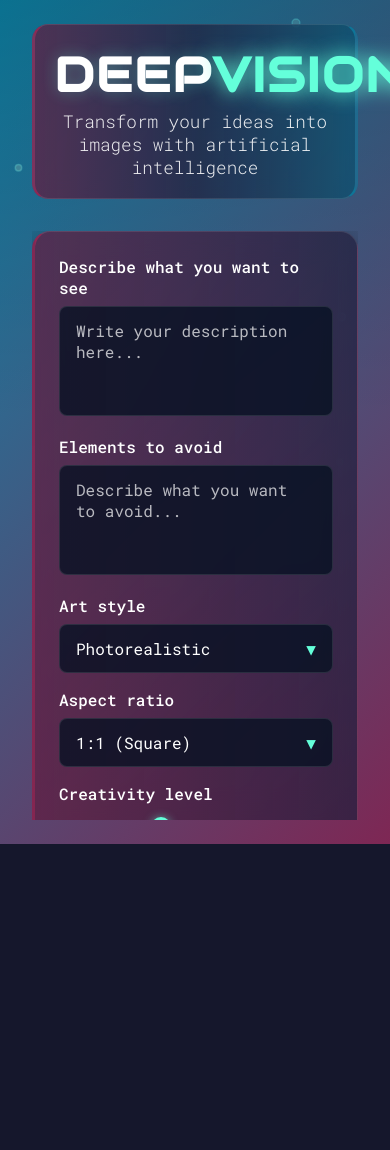
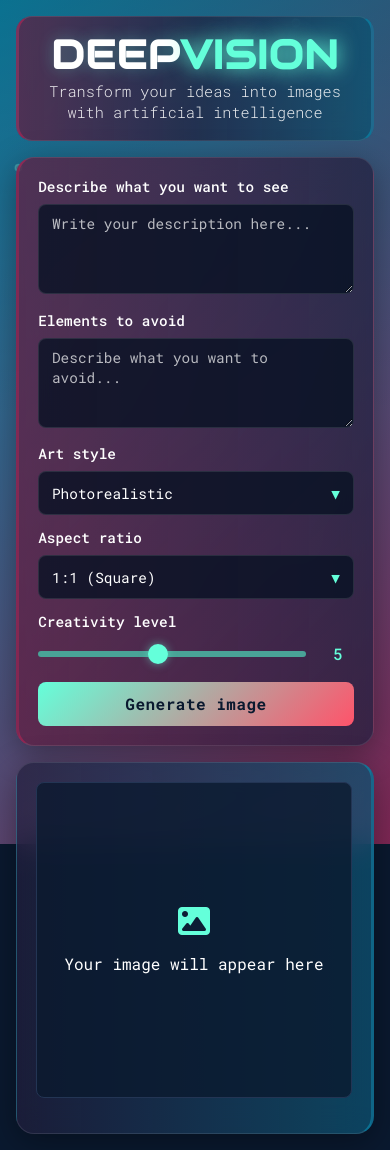
Before and after one commit to rafaelnieto96/deep-vision, a Flask app: page / in a window 390 px wide. Before the commit the page ends 844 px from the top, so only its background shows below. Run offline with Flask 3, Linux system fonts and the light colour scheme; some libraries are stand-ins or nearby versions.

Commit message:
responsiveness

```diff
--- a/static/style.css
+++ b/static/style.css
@@ -23,10 +23,10 @@
 html,
 body {
     width: 100%;
-    height: 100%;
-    overflow: hidden;
+    min-height: 100vh;
     font-family: var(--body-font);
     color: var(--text-color);
+    overflow-x: hidden;
 }
 
 body {
@@ -62,17 +62,16 @@
     margin: 0 auto;
     position: relative;
     z-index: 1;
-    padding: 1.5rem 2rem 1.5rem 2rem;
-    height: 100vh;
-    overflow-y: auto;
+    padding: clamp(1rem, 2vw, 2rem);
+    min-height: 100vh;
     display: flex;
     flex-direction: column;
+    gap: clamp(1rem, 2vw, 1.5rem);
 }
 
 .glass-header {
-    margin-bottom: 1.5rem;
     text-align: center;
-    padding: 1.2rem;
+    padding: clamp(1rem, 3vw, 1.5rem);
     background:
         linear-gradient(to right, rgba(169, 39, 85, 0.4) 0%, rgba(60, 40, 80, 0.3) 50%, rgba(12, 133, 169, 0.4) 100%),
         rgba(16, 24, 48, 0.6);
@@ -95,12 +94,13 @@
 
 .logo h1 {
     font-family: var(--heading-font);
-    font-size: 3.8rem;
+    font-size: clamp(2rem, 6vw, 3.8rem);
     font-weight: 700;
     color: var(--text-color);
     margin-bottom: 0.25rem;
     letter-spacing: 2px;
     text-shadow: 0 0 15px rgba(100, 255, 218, 0.3);
+    line-height: 1.1;
 }
 
 .logo h1 span {
@@ -110,21 +110,24 @@
 
 .subtitle-text {
     font-family: var(--body-font);
-    font-size: 1.1rem;
+    font-size: clamp(0.9rem, 2vw, 1.1rem);
     opacity: 0.9;
     font-weight: 300;
     color: var(--placeholder-color);
+    line-height: 1.4;
 }
 
 .content {
     display: grid;
-    grid-template-columns: 1fr 1fr;
-    gap: 1.5rem;
-    margin-top: 0.5rem;
+    grid-template-columns: 1fr;
+    gap: clamp(1rem, 2vw, 1.5rem);
     flex: 1;
-    min-height: 0;
-    overflow: hidden;
-    max-height: calc(100vh - 130px);
+}
+
+@media (min-width: 1024px) {
+    .content {
+        grid-template-columns: 1fr 1fr;
+    }
 }
 
 .input-section,
@@ -132,10 +135,11 @@
     backdrop-filter: blur(15px);
     -webkit-backdrop-filter: blur(15px);
     border-radius: 18px;
-    padding: 2rem;
+    padding: clamp(1rem, 3vw, 2rem);
     box-shadow: 0 8px 32px rgba(0, 0, 0, 0.35);
     display: flex;
     flex-direction: column;
+    min-height: fit-content;
 }
 
 .input-section {
@@ -152,19 +156,17 @@
         rgba(16, 24, 48, 0.6);
     border: 1px solid rgba(255, 255, 255, 0.1);
     border-right: 3px solid rgba(12, 133, 169, 0.7);
-    overflow-y: auto;
-    max-height: 100%;
 }
 
 .form-group {
-    margin-bottom: 1rem;
+    margin-bottom: clamp(0.8rem, 2vw, 1rem);
 }
 
 label {
     display: block;
     margin-bottom: 0.5rem;
     font-family: var(--body-font);
-    font-size: 1rem;
+    font-size: clamp(0.9rem, 2vw, 1rem);
     color: var(--placeholder-color);
     font-weight: 500;
 }
@@ -172,14 +174,15 @@
 textarea,
 select {
     width: 100%;
-    padding: 0.8rem 1rem;
+    padding: clamp(0.6rem, 2vw, 0.8rem) clamp(0.8rem, 2vw, 1rem);
     background-color: rgba(8, 18, 36, 0.8);
     border: 1px solid rgba(255, 255, 255, 0.1);
     border-radius: 8px;
     color: var(--text-color);
     font-family: var(--body-font);
-    font-size: 1rem;
+    font-size: clamp(0.9rem, 2vw, 1rem);
     transition: all 0.3s ease;
+    line-height: 1.4;
 }
 
 textarea::placeholder,
@@ -189,9 +192,9 @@
 }
 
 textarea {
-    min-height: 110px;
-    max-height: 110px;
-    resize: none;
+    min-height: clamp(80px, 15vw, 110px);
+    max-height: clamp(120px, 20vw, 160px);
+    resize: vertical;
     overflow-y: auto;
 }
 
@@ -351,13 +354,13 @@
 .generate-btn,
 .download-btn {
     width: 100%;
-    padding: 0.9rem 1rem;
+    padding: clamp(0.7rem, 2vw, 0.9rem) clamp(0.8rem, 2vw, 1rem);
     background: var(--accent-gradient);
     border: none;
     border-radius: 8px;
     color: #0A192F;
     font-family: var(--body-font);
-    font-size: 1.1rem;
+    font-size: clamp(1rem, 2vw, 1.1rem);
     font-weight: bold;
     letter-spacing: 0.5px;
     cursor: pointer;
@@ -368,6 +371,7 @@
     gap: 0.5rem;
     text-shadow: none;
     margin-top: auto;
+    min-height: 44px;
 }
 
 .generate-btn:hover,
@@ -398,15 +402,17 @@
     overflow: hidden;
     border: 1px solid var(--border-color);
     position: relative;
+    min-height: 200px;
 }
 
 .placeholder {
     text-align: center;
     color: var(--placeholder-color);
+    padding: 1rem;
 }
 
 .placeholder i {
-    font-size: 3rem;
+    font-size: clamp(2rem, 8vw, 3rem);
     margin-bottom: 1rem;
     color: var(--accent-color) !important;
 }
@@ -440,56 +446,25 @@
     color: rgba(255, 255, 255, 0.9);
 }
 
-@media (max-width: 768px) {
-    .content {
-        grid-template-columns: 1fr;
-    }
-
-    .logo h1 {
-        font-size: 3rem;
-    }
-
-    .input-section,
-    .output-section {
-        padding: 1.5rem;
-    }
-}
-
-::-webkit-scrollbar {
-    width: 8px;
-}
-
-::-webkit-scrollbar-track {
-    background: var(--secondary-color);
-}
-
-::-webkit-scrollbar-thumb {
-    background: var(--border-color);
-    border-radius: 4px;
-}
-
-::-webkit-scrollbar-thumb:hover {
-    background: var(--placeholder-color);
-}
-
 .style-selector {
     position: relative;
     width: 100%;
 }
 
 .style-selector-header {
-    padding: 0.8rem 1rem;
+    padding: clamp(0.6rem, 2vw, 0.8rem) clamp(0.8rem, 2vw, 1rem);
     background-color: rgba(8, 18, 36, 0.8);
     border: 1px solid rgba(255, 255, 255, 0.1);
     border-radius: 8px;
     color: var(--text-color);
     font-family: var(--body-font);
-    font-size: 1rem;
+    font-size: clamp(0.9rem, 2vw, 1rem);
     cursor: pointer;
     display: flex;
     justify-content: space-between;
     align-items: center;
     transition: all 0.3s ease;
+    min-height: 44px;
 }
 
 .style-selector-header:hover {
@@ -526,7 +501,7 @@
 }
 
 .style-selector-dropdown.open {
-    max-height: 250px;
+    max-height: clamp(200px, 40vh, 250px);
     opacity: 1;
     visibility: visible;
 }
@@ -562,11 +537,15 @@
 
 .style-option,
 .ratio-option {
-    padding: 0.8rem 1rem;
+    padding: clamp(0.6rem, 2vw, 0.8rem) clamp(0.8rem, 2vw, 1rem);
     color: var(--text-color);
     cursor: pointer;
     transition: all 0.2s ease;
     border-bottom: 1px solid rgba(255, 255, 255, 0.05);
+    font-size: clamp(0.9rem, 2vw, 1rem);
+    min-height: 44px;
+    display: flex;
+    align-items: center;
 }
 
 .style-option:last-child,
@@ -677,3 +656,84 @@
     justify-content: center;
     gap: 10px;
 }
+
+@media (max-width: 480px) {
+    .container {
+        padding: 1rem;
+    }
+
+    .logo h1 {
+        font-size: 2.5rem;
+        letter-spacing: 1px;
+    }
+
+    .subtitle-text {
+        font-size: 0.95rem;
+    }
+
+    .input-section,
+    .output-section {
+        padding: 1.2rem;
+    }
+
+    textarea {
+        min-height: 90px;
+        max-height: 140px;
+    }
+}
+
+@media (min-width: 481px) and (max-width: 768px) {
+    .container {
+        padding: 1.5rem;
+    }
+
+    .logo h1 {
+        font-size: 3rem;
+    }
+
+    .input-section,
+    .output-section {
+        padding: 1.5rem;
+    }
+}
+
+@media (min-width: 769px) and (max-width: 1023px) {
+    .content {
+        grid-template-columns: 1fr;
+        max-width: 700px;
+        margin: 0 auto;
+    }
+}
+
+@media (hover: none) and (pointer: coarse) {
+
+    .generate-btn,
+    .download-btn,
+    .style-selector-header,
+    .style-option,
+    .ratio-option {
+        min-height: 48px;
+    }
+
+    .style-option,
+    .ratio-option {
+        padding: 1rem;
+    }
+}
+
+::-webkit-scrollbar {
+    width: clamp(6px, 1vw, 8px);
+}
+
+::-webkit-scrollbar-track {
+    background: var(--secondary-color);
+}
+
+::-webkit-scrollbar-thumb {
+    background: var(--border-color);
+    border-radius: 4px;
+}
+
+::-webkit-scrollbar-thumb:hover {
+    background: var(--placeholder-color);
+}
```
